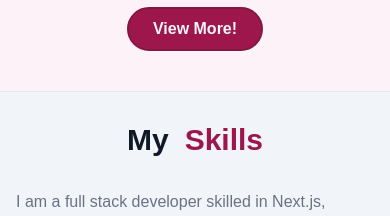
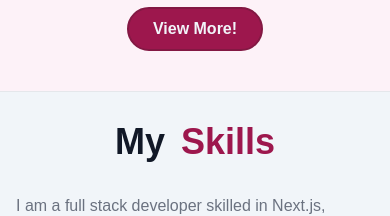
Before and after one commit to UmmeHabiba1312/Ummehabiba-Portfolio, a Next.js app: page / in a window 390 px wide. Shown: the part 3160-3376 px from the top of the page. Built offline with nearby package versions, Linux system fonts and the light colour scheme.

Commit message:
Update myskills.tsx

```diff
--- a/src/components/myskills.tsx
+++ b/src/components/myskills.tsx
@@ -16,7 +16,7 @@
       <main className="max-w-screen-2xl mx-auto h-auto bg-slate-100 w-full overflow-x-hidden">
         <hr />
         <div className="lg:pt-10 md:pt-20 sm:pt-[40px] pt-[30px] h-auto">
-          <h3 className="flex justify-center text-3xl sm:text-4xl lg:text-3xl font-extrabold text-gray-900">
+          <h3 className="flex justify-center text-4xl lg:text-3xl font-extrabold text-gray-900">
             My <span className="text-pink-800 pl-4">Skills</span>
           </h3>
           <p className="pt-8 text-gray-500 font-medium flex justify-center mx-4 lg:mx-[14rem] text-[16px] sm:text-[17px]">
```
